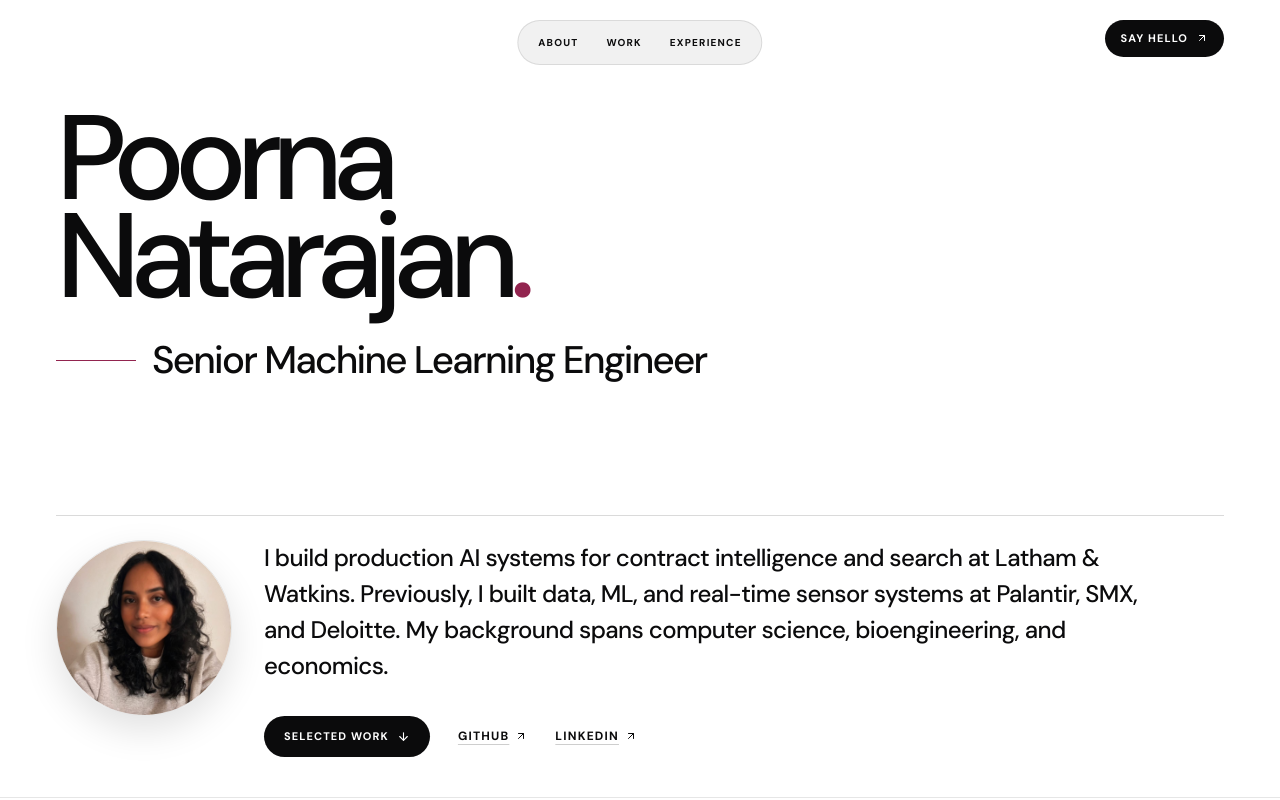
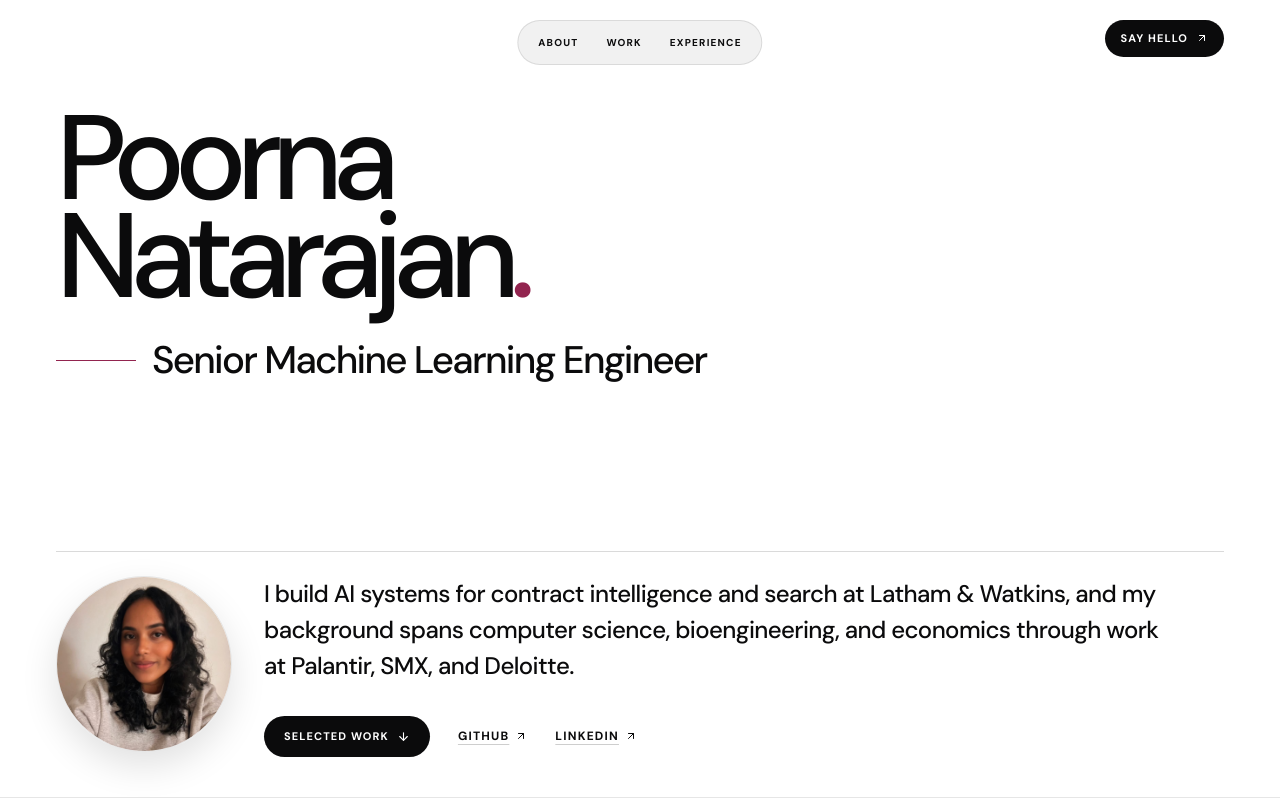
Before and after one commit to poornanat1/personal-website, a React (Vite) app: page / in a window 1280 px wide. Shown: the top 800 px of the page. Built offline with nearby package versions, Linux system fonts and the light colour scheme.

Commit message:
Update bio copy

```diff
--- a/index.html
+++ b/index.html
@@ -5,15 +5,15 @@
     <meta name="viewport" content="width=device-width, initial-scale=1.0" />
     <meta
       name="description"
-      content="Poorna Natarajan builds legal AI systems that turn contracts into structured data and source-grounded search results."
+      content="I build AI systems for contract intelligence and search at Latham & Watkins, and my background spans computer science, bioengineering, and economics through work at Palantir, SMX, and Deloitte."
     />
     <meta name="theme-color" content="#ffffff" />
     <meta property="og:title" content="Poorna Natarajan — Senior Machine Learning Engineer" />
-    <meta property="og:description" content="Poorna Natarajan builds legal AI systems that turn contracts into structured data and source-grounded search results." />
+    <meta property="og:description" content="I build AI systems for contract intelligence and search at Latham & Watkins, and my background spans computer science, bioengineering, and economics through work at Palantir, SMX, and Deloitte." />
     <meta property="og:type" content="website" />
     <meta name="twitter:card" content="summary" />
     <meta name="twitter:title" content="Poorna Natarajan — Senior Machine Learning Engineer" />
-    <meta name="twitter:description" content="Poorna Natarajan builds legal AI systems that turn contracts into structured data and source-grounded search results." />
+    <meta name="twitter:description" content="I build AI systems for contract intelligence and search at Latham & Watkins, and my background spans computer science, bioengineering, and economics through work at Palantir, SMX, and Deloitte." />
     <title>Poorna Natarajan — Senior Machine Learning Engineer</title>
   </head>
   <body>
--- a/src/App.tsx
+++ b/src/App.tsx
@@ -71,7 +71,7 @@ export function App() {
               <img src={portrait} alt="Portrait of Poorna Natarajan" className="size-28 rounded-full border border-ink/10 object-cover shadow-[0_14px_36px_rgba(0,0,0,0.12)] sm:size-36 lg:size-44" />
             </div>
             <div>
-              <p className="max-w-[900px] text-[19px] font-medium leading-[1.55] tracking-[-0.025em] sm:text-[24px] sm:leading-[1.5]">I build production AI systems for contract intelligence and search at Latham &amp; Watkins. Previously, I built data, ML, and real-time sensor systems at Palantir, SMX, and Deloitte. My background spans computer science, bioengineering, and economics.</p>
+              <p className="max-w-[900px] text-[19px] font-medium leading-[1.55] tracking-[-0.025em] sm:text-[24px] sm:leading-[1.5]">I build AI systems for contract intelligence and search at Latham &amp; Watkins, and my background spans computer science, bioengineering, and economics through work at Palantir, SMX, and Deloitte.</p>
               <div className="mt-8 flex flex-wrap items-center gap-x-7 gap-y-4">
                 <a href="#work" className="inline-flex items-center gap-2 rounded-full bg-ink px-5 py-3 text-[11px] font-bold uppercase tracking-[0.1em] text-canvas transition-colors hover:bg-accent">Selected work <ArrowDown size={13} /></a>
                 <ExternalLink href="https://github.com/poornanat1">GitHub</ExternalLink>
```
